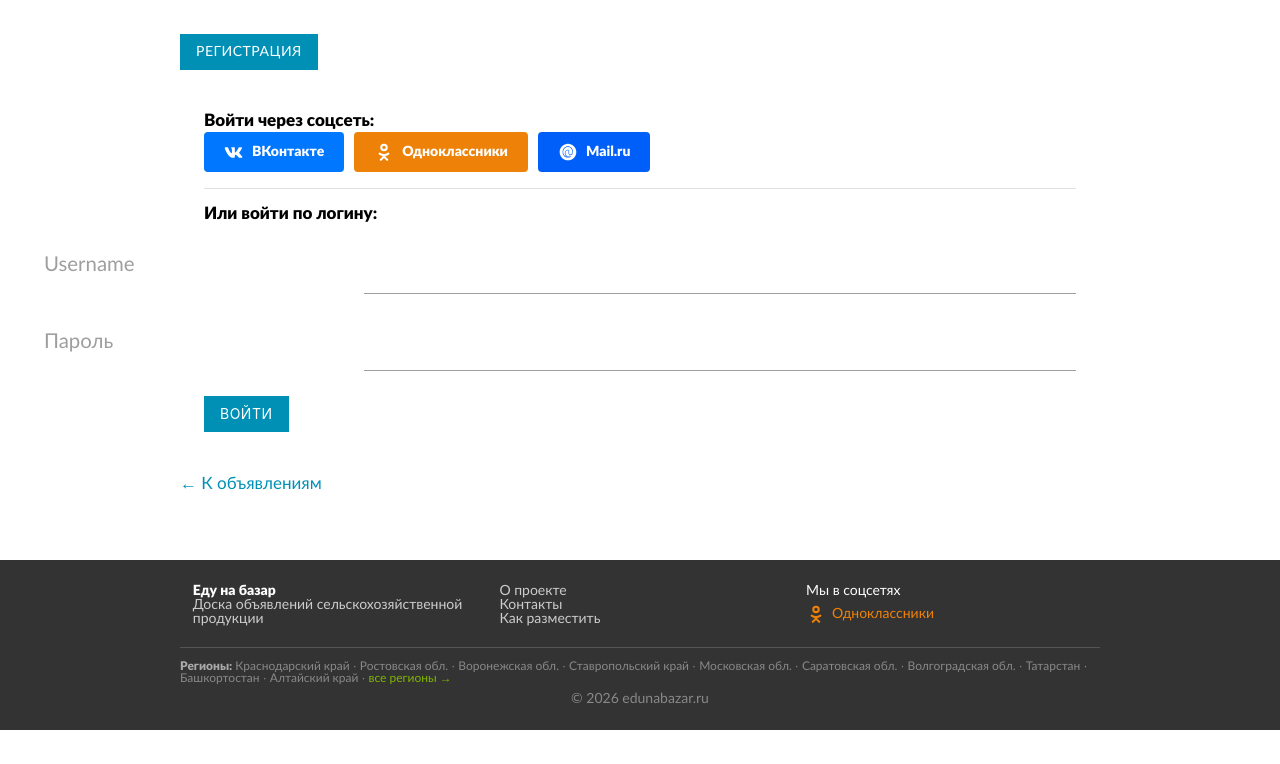
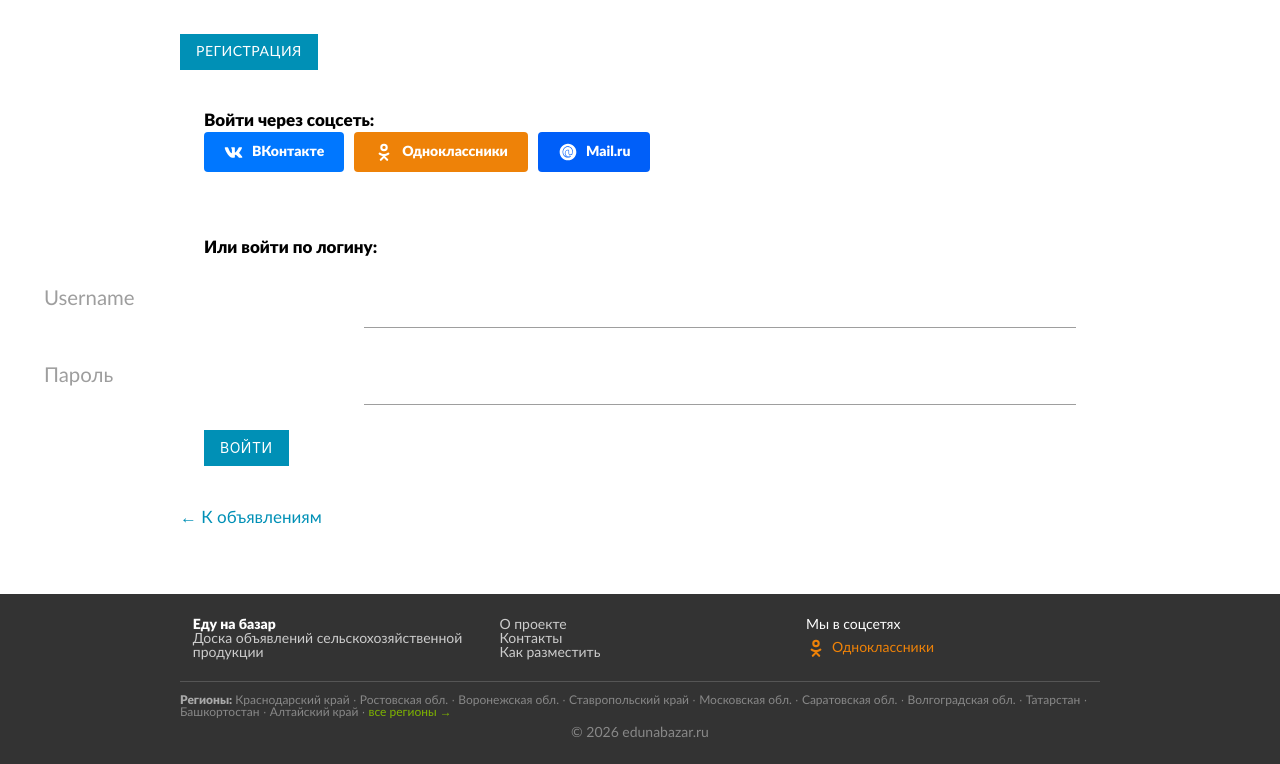
Before and after one commit to RuKi81/edunabazar, a Django app: page /login/ in a window 1280 px wide. Shown: the part 213-977 px from the top of the page. Before the commit the page ends 943 px from the top, so only its background shows below. Run offline with Django 5.2, Linux system fonts and the light colour scheme; parts of the project's set-up code (start-up, migrations or seed data) failed here and were passed over; some libraries are stand-ins or nearby versions.

Commit message:
fix: UI improvements - no-photo placeholders, SMS note, login layout, remove catalog/category from detail params, sentence-case breadcrumbs

```diff
--- a/legacy/templates/legacy/login.html
+++ b/legacy/templates/legacy/login.html
@@ -16,7 +16,7 @@
   <div class="card">
     <div class="card-content">
       <p style="margin-top:0; font-weight:600;">Войти через соцсеть:</p>
-      <div style="display:flex; flex-wrap:wrap; gap:10px; margin-bottom:16px;">
+      <div style="display:flex; flex-wrap:wrap; gap:10px;">
         <a href="{% url 'oauth_vk_start' %}?provider=vk&next={{ next|urlencode }}"
            style="display:inline-flex;align-items:center;gap:8px;padding:10px 20px;background:#0077FF;color:#fff;border-radius:4px;text-decoration:none;font-weight:600;font-size:14px;">
           <svg viewBox="0 0 24 24" style="width:20px;height:20px;fill:#fff;"><path d="M21.54 7.2c.15-.5 0-.87-.72-.87h-2.37c-.6 0-.88.32-1.03.67 0 0-1.2 2.93-2.91 4.84-.55.55-.8.73-1.1.73-.15 0-.38-.18-.38-.68V7.2c0-.6-.17-.87-.67-.87H9.14c-.38 0-.6.28-.6.54 0 .57.85.7.94 2.3v3.48c0 .76-.14.9-.44.9-.8 0-2.76-2.96-3.92-6.35C4.9 6.6 4.67 6.33 4.06 6.33H1.7c-.68 0-.82.32-.82.67 0 .63.8 3.75 3.73 7.87C6.56 17.87 9.14 19 11.47 19c1.4 0 1.57-.32 1.57-.86v-2.13c0-.68.14-.82.62-.82.35 0 .95.18 2.35 1.53 1.6 1.6 1.87 2.32 2.77 2.32h2.37c.68 0 1.02-.34.82-.99-.21-.66-.98-1.61-2-2.74-.55-.65-1.38-1.36-1.63-1.71-.35-.45-.25-.65 0-1.05 0 0 2.87-4.05 3.17-5.42z"/></svg>
@@ -33,9 +33,12 @@
           Mail.ru
         </a>
       </div>
+    </div>
+  </div>
 
-      <div style="border-top:1px solid #e0e0e0; padding-top:14px;">
-        <p style="margin:0 0 10px; font-weight:600;">Или войти по логину:</p>
+  <div class="card" style="margin-top:16px;">
+    <div class="card-content">
+      <p style="margin-top:0; font-weight:600;">Или войти по логину:</p>
       <form method="post" class="auth-form">
         {% csrf_token %}
         <input type="hidden" name="next" value="{{ next }}" />
@@ -54,7 +57,6 @@
       </form>
     </div>
   </div>
-  </div>
 
   <p><a href="/adverts/">← К объявлениям</a></p>
 {% endblock %}
```
Also changed, not shown: legacy/templates/legacy/advert_detail.html (+4 -12 lines), legacy/templates/legacy/register_start.html (+5 -2 lines). Lines whose indentation alone changed are shown as unchanged.
